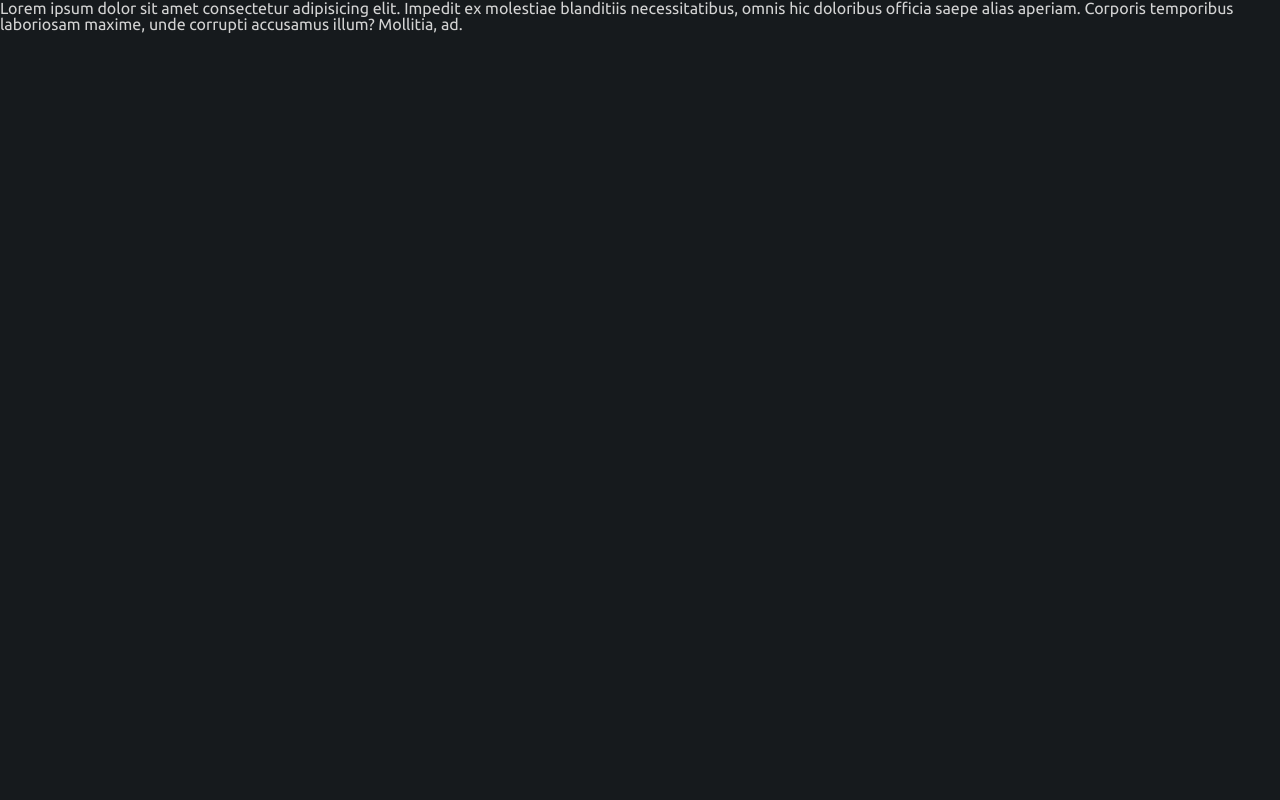
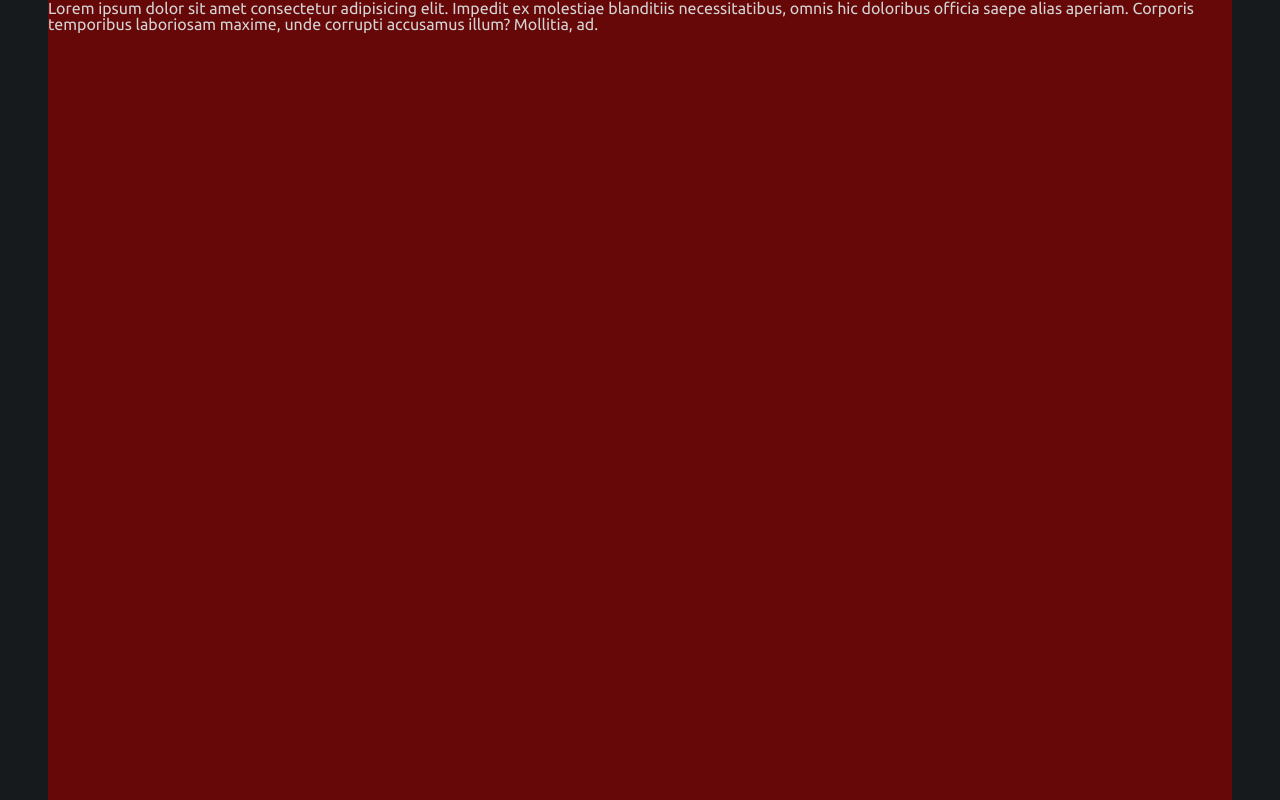
Before and after one commit to kyle4real/Portfolio-v1, a React (Create React App) app in the folder client/: page / in a window 1280 px wide. Built offline with nearby package versions, Linux system fonts and the light colour scheme.

Commit message:
Main section container styling

```diff
--- a/client/src/App.js
+++ b/client/src/App.js
@@ -1,10 +1,10 @@
 function App() {
     return (
-        <div className="App">
+        <main className="App">
             Lorem ipsum dolor sit amet consectetur adipisicing elit. Impedit ex molestiae blanditiis
             necessitatibus, omnis hic doloribus officia saepe alias aperiam. Corporis temporibus
             laboriosam maxime, unde corrupti accusamus illum? Mollitia, ad.
-        </div>
+        </main>
     );
 }
 
--- a/client/src/styles/index.scss
+++ b/client/src/styles/index.scss
@@ -20,8 +20,12 @@ body {
 }
 
 main {
-    margin: 0 auto;
-    width: 100%;
-    max-width: 1600px;
+    background: $bloodRed;
+    margin: 0 3rem;
+    width: calc(100% - 6rem);
+    max-width: 1300px;
     min-height: 100vh;
+    @include breakpoint(xl) {
+        margin: 0 auto;
+    }
 }
--- a/client/src/styles/variables.scss
+++ b/client/src/styles/variables.scss
@@ -13,3 +13,33 @@ $white: #fff;
 // FONTS -
 $Ubuntu: "Ubuntu", sans-serif;
 $NanumGothic: "Nanum Gothic", sans-serif;
+
+// BREAKPOINTS
+
+@mixin breakpoint($point) {
+    @if if $point == xl {
+        // 1120px
+        @media (min-width: 70em) {
+            @content;
+        }
+    } @else if $point == lg {
+        // 1024px
+        @media (min-width: 64em) {
+            @content;
+        }
+    } @else if $point == md {
+        // 768px
+        @media (min-width: 48em) {
+            @content;
+        }
+    } @else if $point == sm {
+        // 600px
+        @media (min-width: 37.5em) {
+            @content;
+        }
+    } @else if $point == sm-only {
+        @media (max-width: 37.5em - 1px) {
+            @content;
+        }
+    }
+}
```
